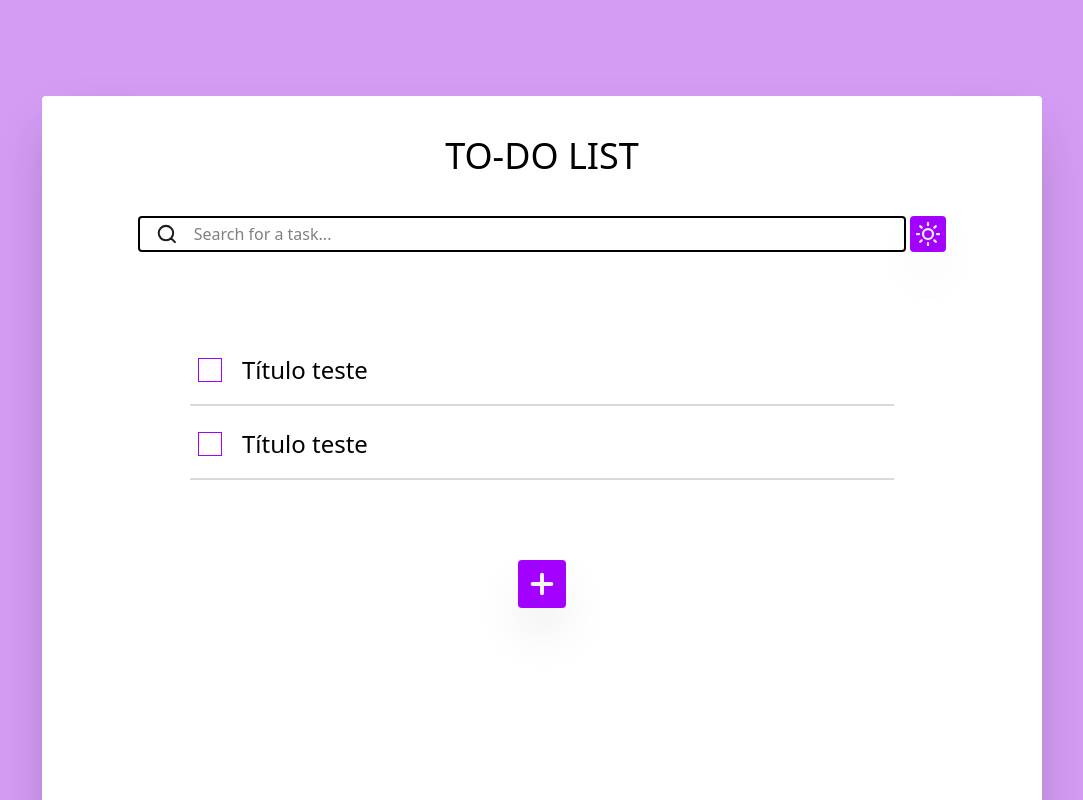
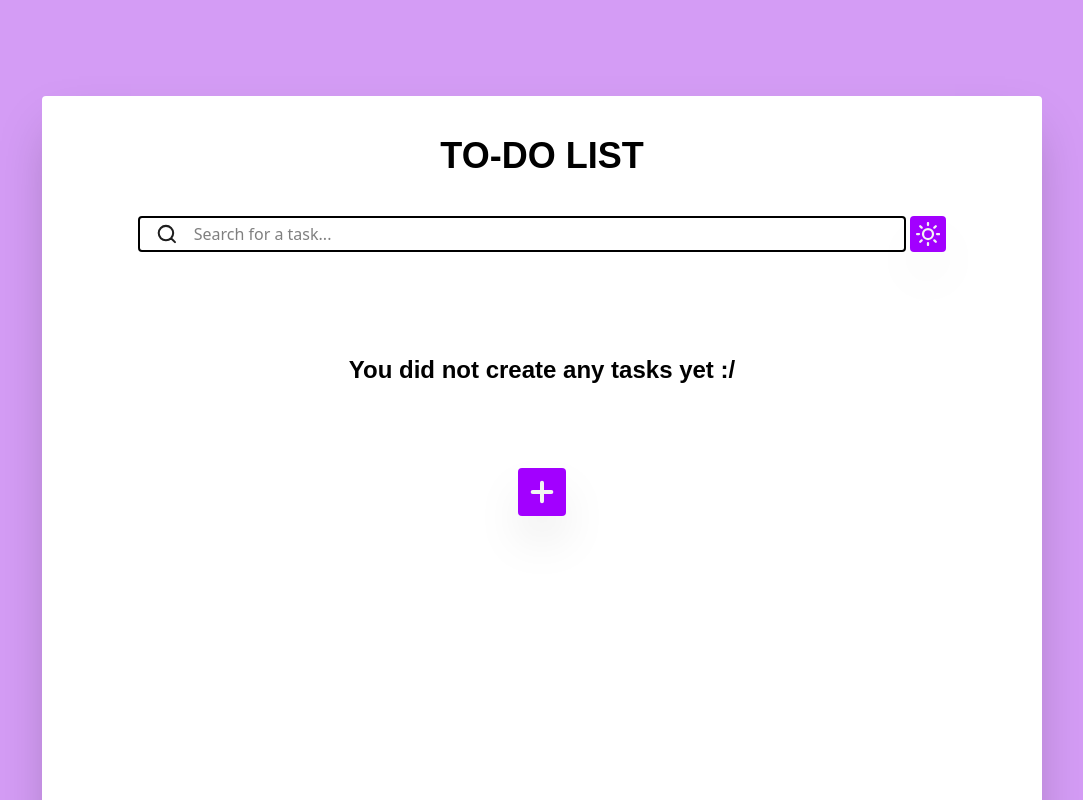
Before and after one commit to Brunoficial/todoList-frontend, a React (Vite) app: page / in a window 1280 px wide. Shown: the top 800 px of the page, without its empty margins (98-1181 px from the left). Built offline with nearby package versions, Linux system fonts and the light colour scheme.

Commit message:
chore: Configurada a fonte poppins no css

```diff
--- a/src/App.tsx
+++ b/src/App.tsx
@@ -7,7 +7,6 @@ import { Icons } from "./assets/icons";
 import { useState } from "react";
 import { useNavigate } from "react-router-dom";
 import Tasks from "./components/Tasks";
-import { getTasks } from "./services/taskService";
 
 // Services
 
@@ -25,18 +24,7 @@ function App() {
   const [darkTheme, setDarkTheme] = useState(false);
 
   const tasks: TaskType[] = [
-    {
-      id: 1,
-      title: "Título teste",
-      description: "Essa é uma descrição teste só pra eu ver como é que fica",
-      concluded: false,
-    },
-    {
-      id: 2,
-      title: "Título teste",
-      description: "Essa é uma descrição teste só pra eu ver como é que fica",
-      concluded: false,
-    },
+
   ];
 
   return (
--- a/src/components/Task.tsx
+++ b/src/components/Task.tsx
@@ -33,7 +33,7 @@ export default function Task({ task, darkTheme }: TaskComponentProps) {
         <button
           className={`${
             darkTheme ? "text-white" : "text-black"
-          } text-[24px] hover:cursor-pointer duration-1000`}
+          } text-[24px] hover:cursor-pointer duration-1000 font-poppins`}
           onClick={() => onTaskClick(showTaskDetails)}
         >
           {task.title}
@@ -47,7 +47,7 @@ export default function Task({ task, darkTheme }: TaskComponentProps) {
         <p
           className={`${
             darkTheme ? "text-white" : "text-black"
-          } duration-1000 overflow-x-hidden w-full h-fit outline-0`}
+          } duration-1000 overflow-x-hidden w-full h-fit outline-0 font-poppins`}
         >
           {task.description}
         </p>
--- a/src/components/Tasks.tsx
+++ b/src/components/Tasks.tsx
@@ -2,17 +2,21 @@ import type { TaskType } from "../App";
 import Task from "./Task";
 
 interface TasksComponentProps {
-    tasks: TaskType[],
+  tasks: TaskType[];
 }
 
-export default function Tasks({tasks}:TasksComponentProps) {
+export default function Tasks({ tasks }: TasksComponentProps) {
+  if (tasks.length > 0)
     return (
       <ul className="tasks max-h-[840px] overflow-auto flex flex-col w-full px-12 gap-y-5 overflow-y-auto">
         {tasks.map((task) => (
           <li key={task.id}>
-            <Task task={task} darkTheme={false}/>
+            <Task task={task} darkTheme={false} />
           </li>
         ))}
       </ul>
     );
+  return (
+    <p className="text-black font-bold font-poppins text-[24px]">You did not create any tasks yet :/</p>
+  )
 }
--- a/src/components/Title.tsx
+++ b/src/components/Title.tsx
@@ -6,5 +6,5 @@ interface TitleProps {
 }
 
 export default function Title({ children, darkTheme } : TitleProps) {
-    return <p className={`${darkTheme ? "text-white" : "text-black"} font-medium text-4xl mb-10 duration-1000`}> {children} </p>
+    return <p className={`${darkTheme ? "text-white" : "text-black"} font-poppins font-semibold text-4xl mb-10 duration-1000`}> {children} </p>
 }
--- a/src/index.css
+++ b/src/index.css
@@ -1,4 +1,6 @@
 @import "tailwindcss";
+
+@import url("https://fonts.googleapis.com/css2?family=Poppins&display=swap");
 
 @theme {
   --color-lightThemebody: #D49CF5;
@@ -6,5 +8,7 @@
   --color-gray: #DADADA;
   --color-darkThemebody: #33283A;
   --color-darkThemeContainer: #252525;
-  --color-darkThemeEmpahis: #4B2362
+  --color-darkThemeEmpahis: #4B2362;
+
+  --font-poppins: "Poppins", sans-serif;
 }
```
Lines whose indentation alone changed are shown as unchanged.
